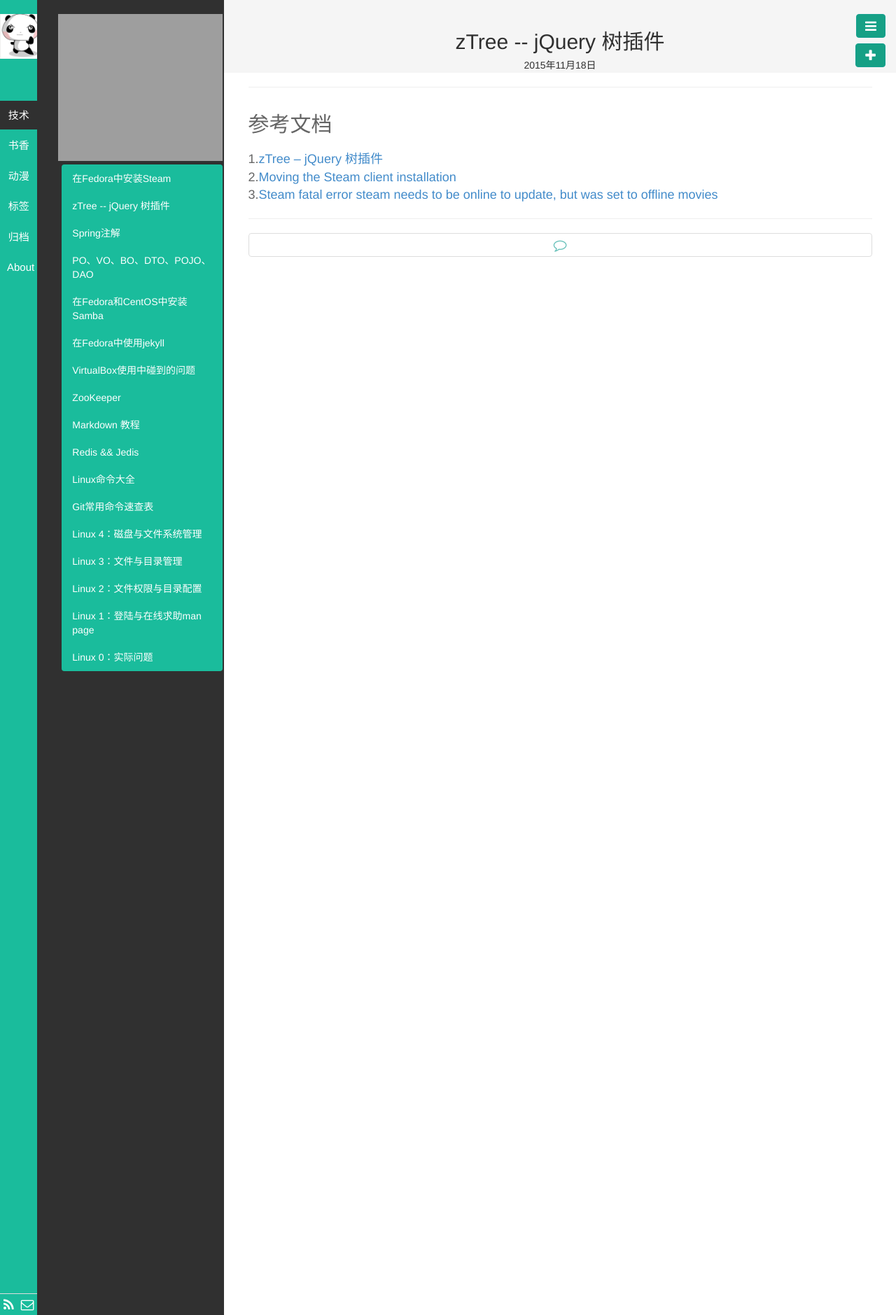
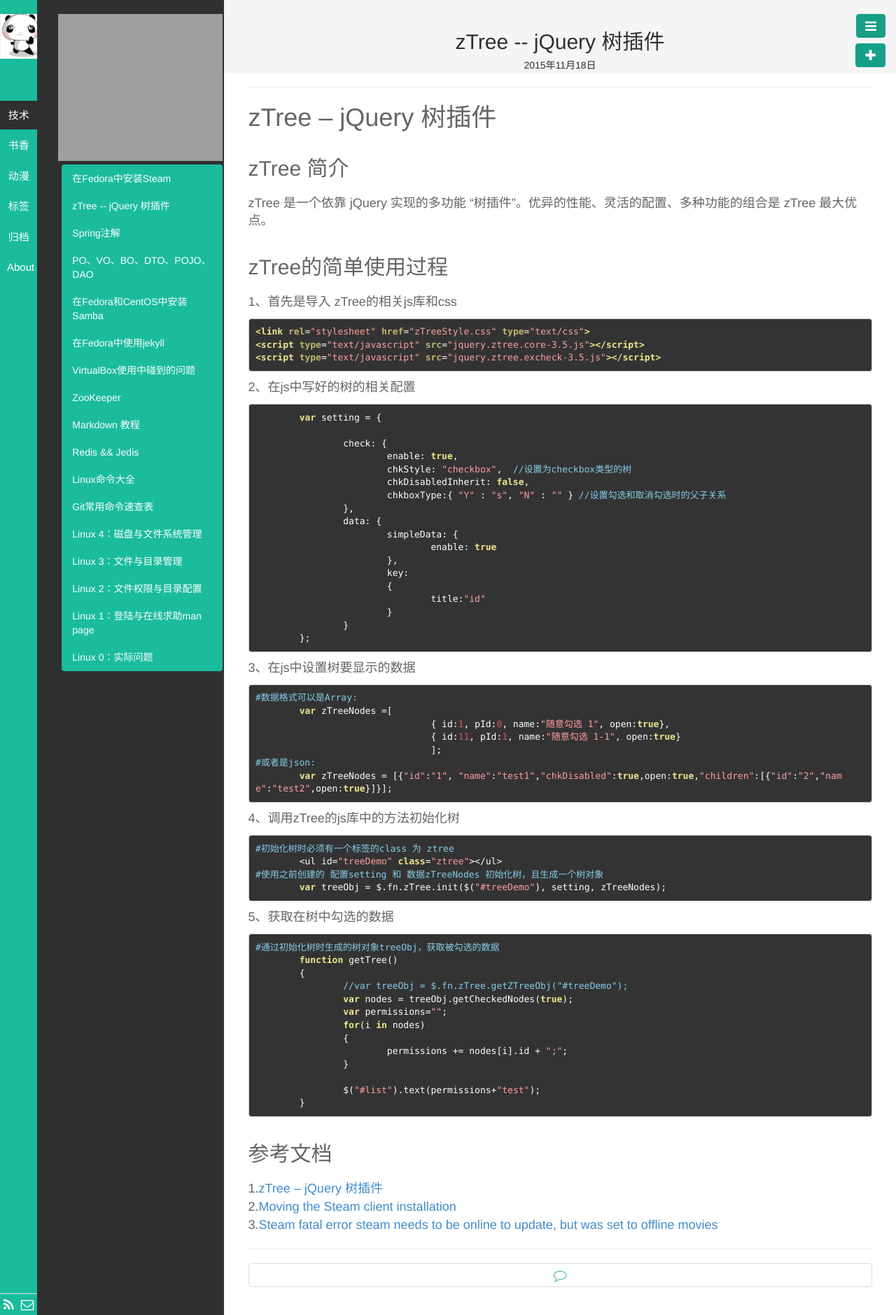
Before and after one commit to demon7452/demon7452.github.io, a Jekyll site: the page built from _posts/技术/2015-11-18-zTree -- jQuery 树插件.md, in a window 1280 px wide. Shown: the whole page at 70% size. Built offline with Jekyll 4.4.1, drawn with Linux system fonts in a browser that asks for light colours; Markdown is read by kramdown in place of the engine named in the settings; grey boxes are pictures that could not be loaded.

Commit message:
zTree jQuery blog

````diff
--- a/_posts/技术/2015-11-18-zTree -- jQuery 树插件.md
+++ b/_posts/技术/2015-11-18-zTree -- jQuery 树插件.md
@@ -6,8 +6,78 @@
 keywords:
 description:
 ---
+#zTree -- jQuery 树插件
+##zTree 简介
+zTree 是一个依靠 jQuery 实现的多功能 “树插件”。优异的性能、灵活的配置、多种功能的组合是 zTree 最大优点。
+##zTree的简单使用过程
+1、首先是导入 zTree的相关js库和css
 
+```
+<link rel="stylesheet" href="zTreeStyle.css" type="text/css">
+<script type="text/javascript" src="jquery.ztree.core-3.5.js"></script>
+<script type="text/javascript" src="jquery.ztree.excheck-3.5.js"></script>
+```
 
+2、在js中写好的树的相关配置
+
+```
+	var setting = {
+
+		check: {
+			enable: true,
+			chkStyle: "checkbox",  //设置为checkbox类型的树
+			chkDisabledInherit: false,
+			chkboxType:{ "Y" : "s", "N" : "" } //设置勾选和取消勾选时的父子关系
+		},
+		data: {
+			simpleData: {
+				enable: true
+			},
+			key:
+			{
+				title:"id"
+			}
+		}
+	};
+```
+
+3、在js中设置树要显示的数据
+
+```
+#数据格式可以是Array:
+	var zTreeNodes =[
+				{ id:1, pId:0, name:"随意勾选 1", open:true},
+				{ id:11, pId:1, name:"随意勾选 1-1", open:true}
+				];
+#或者是json:
+	var zTreeNodes = [{"id":"1", "name":"test1","chkDisabled":true,open:true,"children":[{"id":"2","name":"test2",open:true}]}];
+```
+4、调用zTree的js库中的方法初始化树
+
+```
+#初始化树时必须有一个标签的class 为 ztree
+	<ul id="treeDemo" class="ztree"></ul>
+#使用之前创建的 配置setting 和 数据zTreeNodes 初始化树，且生成一个树对象
+	var treeObj = $.fn.zTree.init($("#treeDemo"), setting, zTreeNodes);
+```
+
+5、获取在树中勾选的数据
+
+```
+#通过初始化树时生成的树对象treeObj，获取被勾选的数据
+	function getTree()
+	{
+		//var treeObj = $.fn.zTree.getZTreeObj("#treeDemo");
+		var nodes = treeObj.getCheckedNodes(true);
+		var permissions="";
+		for(i in nodes)
+		{
+			permissions += nodes[i].id + ";";
+		}
+
+		$("#list").text(permissions+"test");
+	}
+```
 ##参考文档
 1.<a href="http://www.ztree.me/v3/main.php#_zTreeInfo" target="_blank">zTree -- jQuery 树插件</a><br>
 2.<a href="http://negativo17.org/steam/" target="_blank">Moving the Steam client installation</a><br>
````
